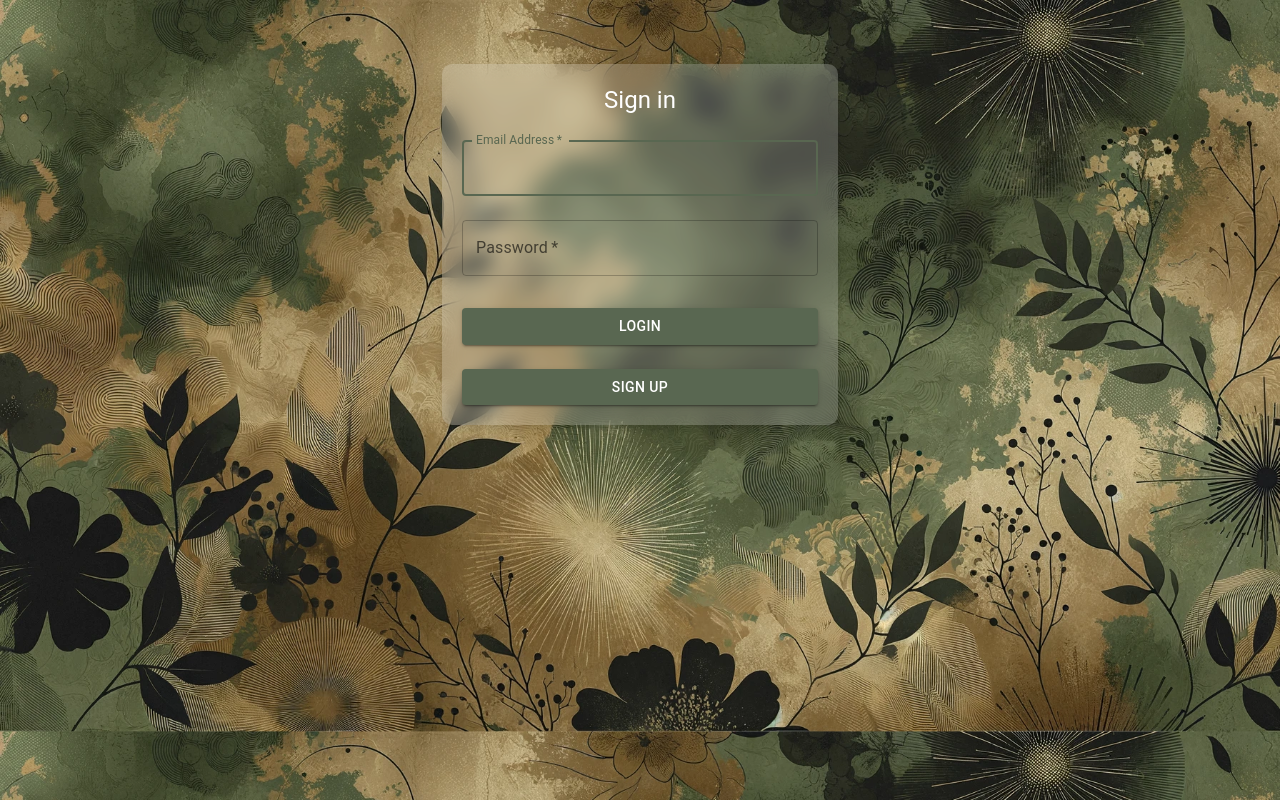
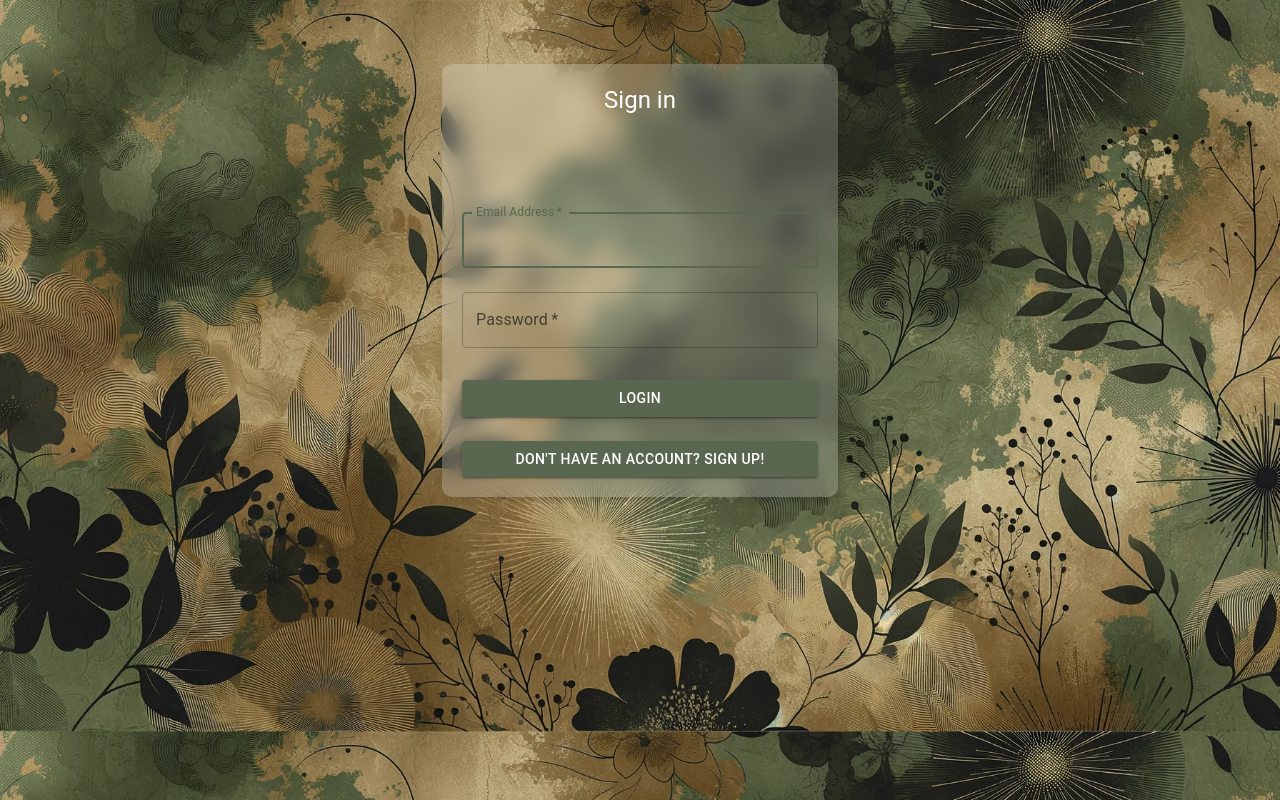
Before and after one commit to MiMeetch/Lifeloom, a React (Vite) app: page / in a window 1280 px wide. Built offline with nearby package versions, Linux system fonts and the light colour scheme; no server answers.

Commit message:
got the sign up button working

```diff
--- a/src/routes/Login.jsx
+++ b/src/routes/Login.jsx
@@ -51,7 +51,7 @@ export default function Login() {
         <Typography component="h1" variant="h5" color={'white'}>
           Sign in
         </Typography>
-        <Box component="form" onSubmit={handleSubmit} noValidate sx={{ mt: 1 }}>
+        <Box component="form" onSubmit={handleSubmit} noValidate sx={{ mt: 10 }}>
           <TextField
             margin="normal"
             required
@@ -89,14 +89,12 @@ export default function Login() {
           >
             Login
           </Button>
-          <Button
-            to="/register"
-            type="submit"
-            fullWidth
-            variant="contained"
-            sx={{ mt: 1 }}
-          >
-            Sign Up
+          <Button to="/register"
+          type="submit"
+          fullWidth
+          variant="contained"
+          sx={{ mt: 1 }}>
+            Don't have an account? Sign Up!
           </Button>
         </Box>
       </Box>
```
